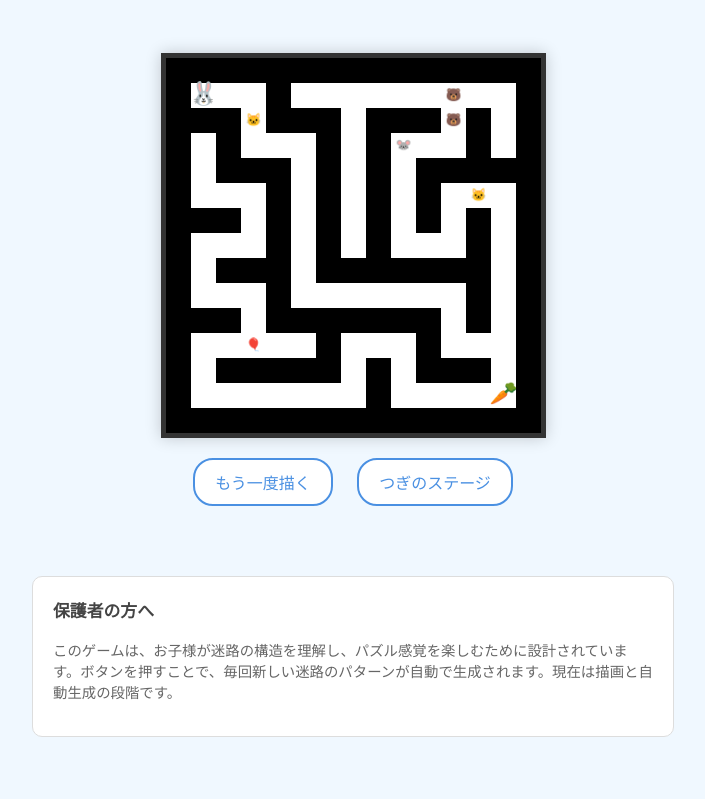
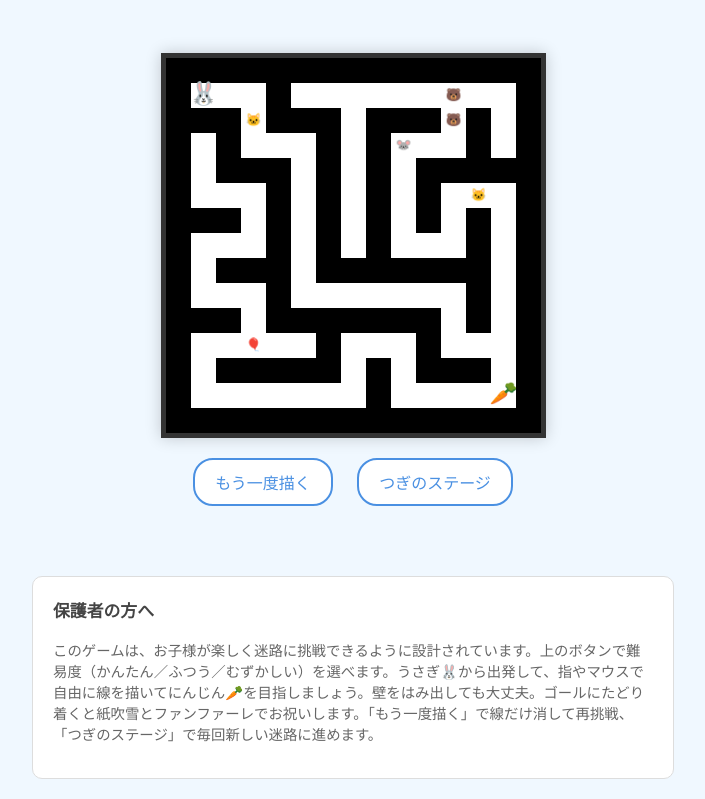
Before and after one commit to hosoden/Meiro, a plain HTML site: page index.html in a window 1280 px wide. Shown: the part 160-959 px from the top of the page, without its empty margins (287-992 px from the left). Before the commit the page ends 917 px from the top, so only its background shows below. Drawn offline with Linux system fonts and the light colour scheme.

Commit message:
Update parent guide text to reflect completed features

```diff
--- a/index.html
+++ b/index.html
@@ -97,7 +97,7 @@
 
     <div class="parent-info">
         <h3>保護者の方へ</h3>
-        <p>このゲームは、お子様が迷路の構造を理解し、パズル感覚を楽しむために設計されています。ボタンを押すことで、毎回新しい迷路のパターンが自動で生成されます。現在は描画と自動生成の段階です。</p>
+        <p>このゲームは、お子様が楽しく迷路に挑戦できるように設計されています。上のボタンで難易度（かんたん／ふつう／むずかしい）を選べます。うさぎ🐰から出発して、指やマウスで自由に線を描いてにんじん🥕を目指しましょう。壁をはみ出しても大丈夫。ゴールにたどり着くと紙吹雪とファンファーレでお祝いします。「もう一度描く」で線だけ消して再挑戦、「つぎのステージ」で毎回新しい迷路に進めます。</p>
     </div>
 
     <script>
```
